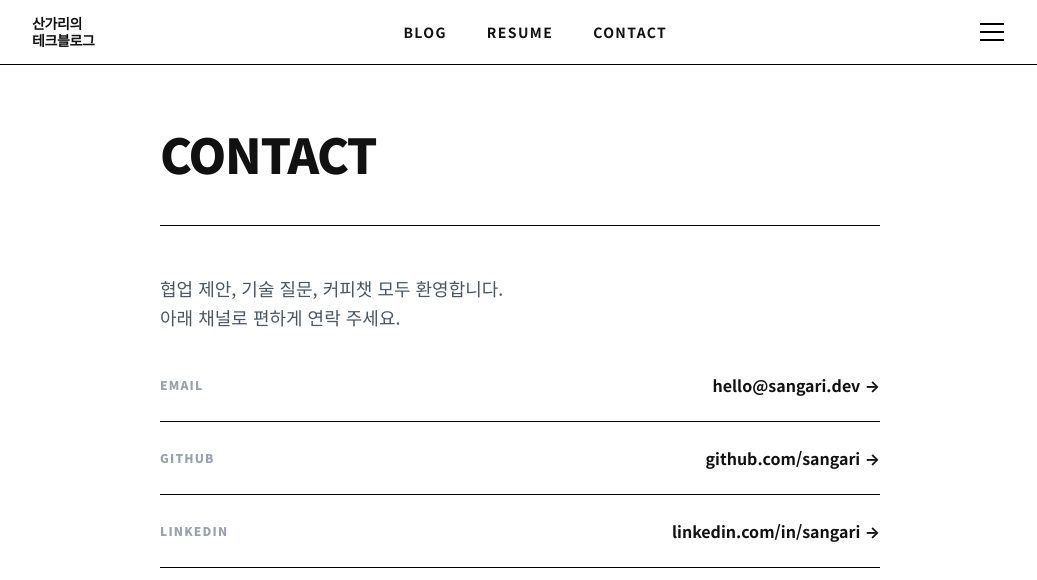
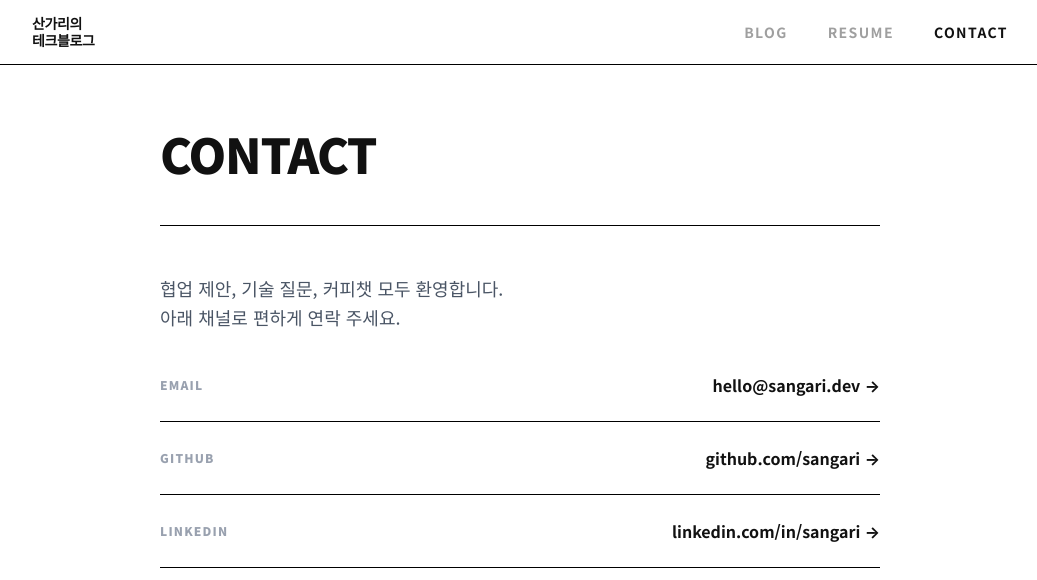
Before and after one commit to sanga-log/sanga.log, a Next.js app: page /contact in a window 1280 px wide. Shown: the top 580 px of the page, without its empty margins (120-1157 px from the left). Built offline with nearby package versions, Linux system fonts and the light colour scheme.

Commit message:
fix: 모바일 버전에서 헤더에 메뉴 아이템 보이지 않는 문제 수정

```diff
--- a/components/Header.tsx
+++ b/components/Header.tsx
@@ -1,94 +1,47 @@
 'use client';
 
 import Link from 'next/link';
-import { useState } from 'react';
+import { usePathname } from 'next/navigation';
+
+const navLinks = [
+  { href: '/blog', label: 'BLOG' },
+  { href: '/resume', label: 'RESUME' },
+  { href: '/contact', label: 'CONTACT' },
+];
 
 export default function Header() {
-  const [menuOpen, setMenuOpen] = useState(false);
+  const pathname = usePathname();
 
   return (
     <header className="border-b border-black sticky top-0 bg-white z-50">
       <div className="max-w-5xl mx-auto px-6 h-16 flex items-center justify-between">
         {/* 로고 */}
-        <Link href="/" className="leading-tight text-sm font-black tracking-tight hover:opacity-70 transition-opacity">
+        <Link
+          href="/"
+          className="leading-tight text-sm font-black tracking-tight hover:opacity-70 transition-opacity shrink-0"
+        >
           <span className="block">산가리의</span>
           <span className="block">테크블로그</span>
         </Link>
 
-        {/* 데스크탑 네비게이션 */}
-        <nav className="hidden md:flex items-center gap-10">
-          <Link
-            href="/blog"
-            className="text-sm font-bold tracking-widest hover:opacity-50 transition-opacity"
-          >
-            BLOG
-          </Link>
-          <Link
-            href="/resume"
-            className="text-sm font-bold tracking-widest hover:opacity-50 transition-opacity"
-          >
-            RESUME
-          </Link>
-          <Link
-            href="/contact"
-            className="text-sm font-bold tracking-widest hover:opacity-50 transition-opacity"
-          >
-            CONTACT
-          </Link>
+        {/* 네비게이션 - 모바일/데스크탑 공통 */}
+        <nav className="flex items-center gap-5 md:gap-10">
+          {navLinks.map(({ href, label }) => {
+            const isActive = pathname === href || pathname.startsWith(href + '/');
+            return (
+              <Link
+                key={href}
+                href={href}
+                className={`text-xs md:text-sm font-bold tracking-widest transition-opacity ${
+                  isActive ? 'opacity-100' : 'opacity-40 hover:opacity-70'
+                }`}
+              >
+                {label}
+              </Link>
+            );
+          })}
         </nav>
-
-        {/* 햄버거 메뉴 버튼 */}
-        <button
-          onClick={() => setMenuOpen(!menuOpen)}
-          className="flex flex-col gap-1.5 cursor-pointer p-1"
-          aria-label="메뉴 열기"
-        >
-          <span
-            className={`block w-6 h-0.5 bg-black transition-all duration-300 ${
-              menuOpen ? 'rotate-45 translate-y-2' : ''
-            }`}
-          />
-          <span
-            className={`block w-6 h-0.5 bg-black transition-all duration-300 ${
-              menuOpen ? 'opacity-0' : ''
-            }`}
-          />
-          <span
-            className={`block w-6 h-0.5 bg-black transition-all duration-300 ${
-              menuOpen ? '-rotate-45 -translate-y-2' : ''
-            }`}
-          />
-        </button>
       </div>
-
-      {/* 모바일 메뉴 */}
-      {menuOpen && (
-        <div className="border-t border-black bg-white">
-          <nav className="max-w-5xl mx-auto px-6 py-6 flex flex-col gap-5">
-            <Link
-              href="/blog"
-              onClick={() => setMenuOpen(false)}
-              className="text-2xl font-black tracking-widest hover:opacity-50 transition-opacity"
-            >
-              BLOG
-            </Link>
-            <Link
-              href="/resume"
-              onClick={() => setMenuOpen(false)}
-              className="text-2xl font-black tracking-widest hover:opacity-50 transition-opacity"
-            >
-              RESUME
-            </Link>
-            <Link
-              href="/contact"
-              onClick={() => setMenuOpen(false)}
-              className="text-2xl font-black tracking-widest hover:opacity-50 transition-opacity"
-            >
-              CONTACT
-            </Link>
-          </nav>
-        </div>
-      )}
     </header>
   );
 }
```
